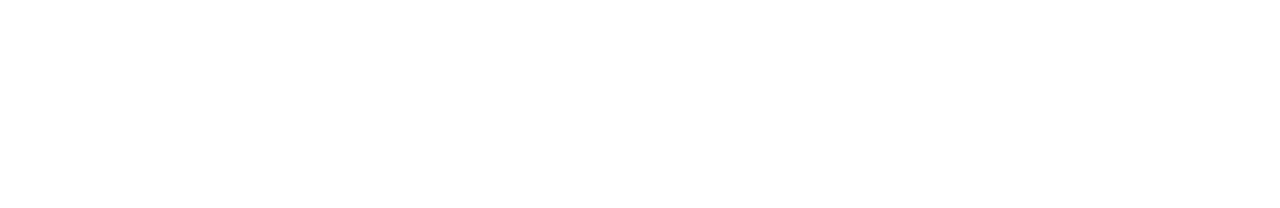
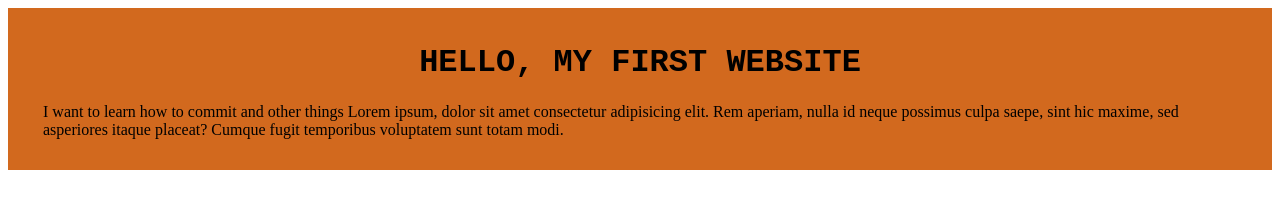
Before and after one commit to shakif-2025/Hello-world, a plain HTML site: page index.html in a window 1280 px wide. Drawn offline with Linux system fonts and the light colour scheme.

Commit message:
added the first style

```diff
--- a/index.html
+++ b/index.html
@@ -4,8 +4,17 @@
     <meta charset="UTF-8" />
     <meta name="viewport" content="width=device-width, initial-scale=1.0" />
     <title>Hello Github repo</title>
+    <link rel="stylesheet" href="./styles/style.css" />
   </head>
   <body>
-
+    <div>
+      <h1>hello, My first website</h1>
+      <p>
+        I want to learn how to commit and other things Lorem ipsum, dolor sit
+        amet consectetur adipisicing elit. Rem aperiam, nulla id neque possimus
+        culpa saepe, sint hic maxime, sed asperiores itaque placeat? Cumque
+        fugit temporibus voluptatem sunt totam modi.
+      </p>
+    </div>
   </body>
 </html>
--- /dev/null
+++ b/styles/style.css
@@ -0,0 +1,10 @@
+div {
+  background-color: chocolate;
+  padding: 15px 35px;
+}
+
+div h1 {
+  text-align: center;
+  text-transform: uppercase;
+  font-family: "Courier New", Courier, monospace;
+}
```
